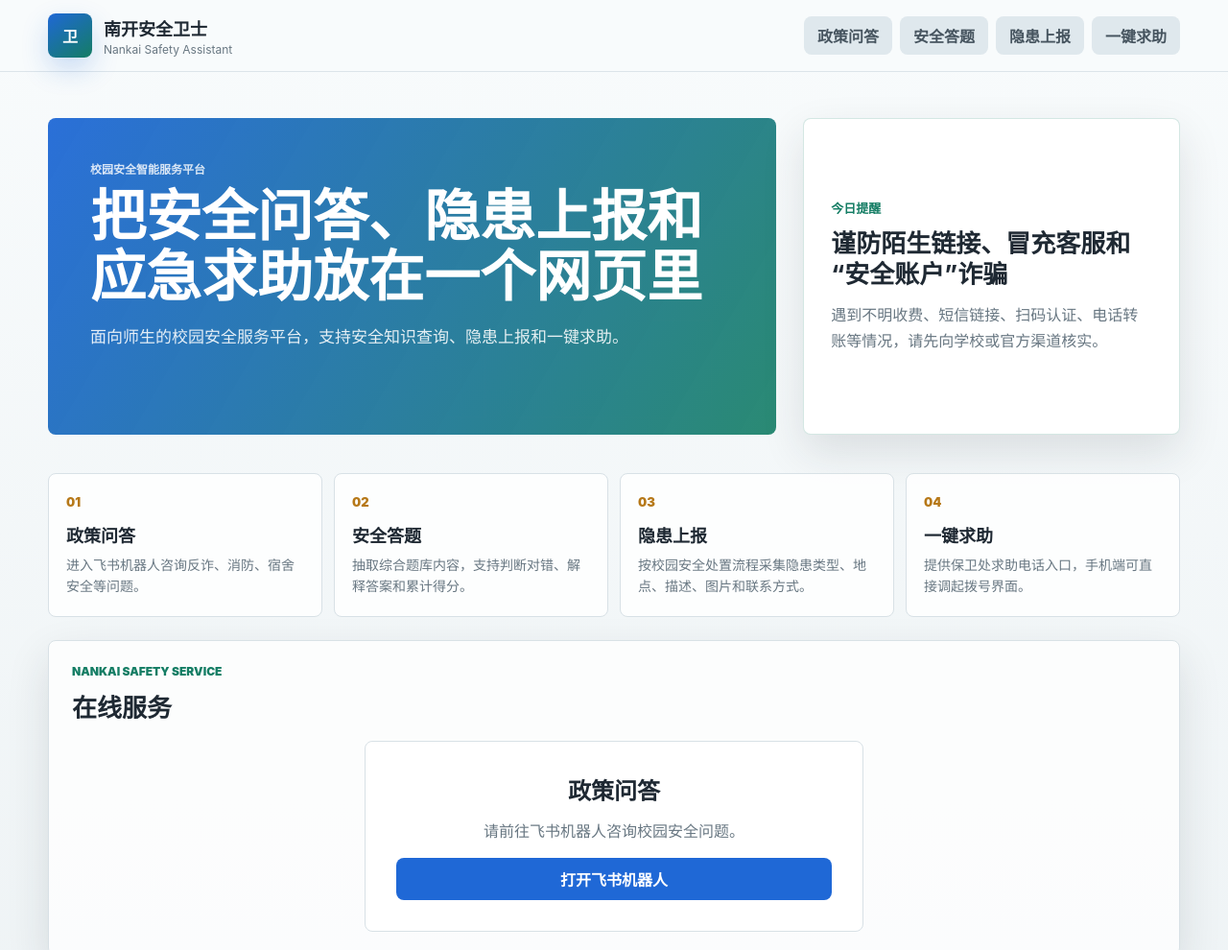
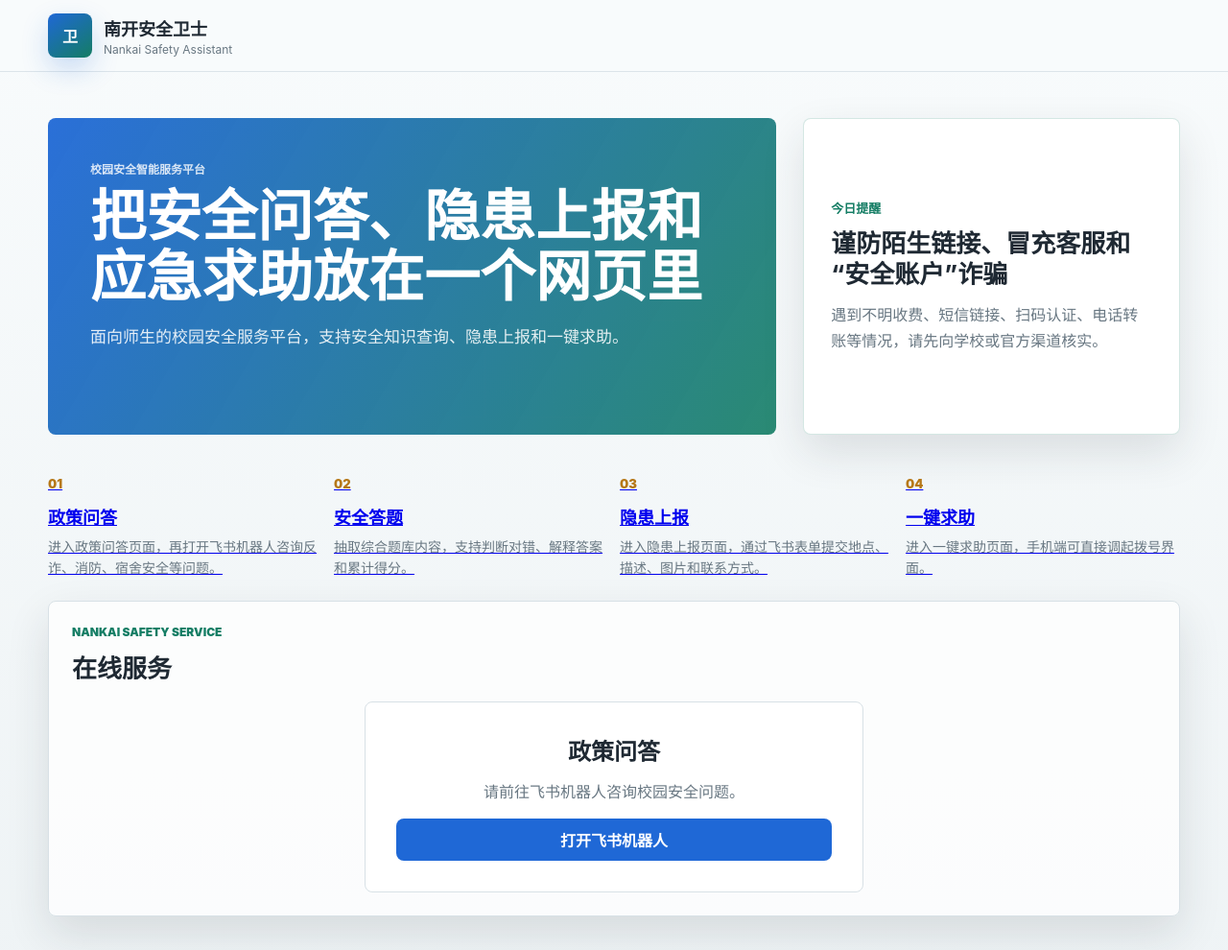
Before and after one commit to Huo2xini/nankai-security-guard, a website: page index.html in a window 1280 px wide. Shown: the top 990 px of the page at 96% size. Drawn offline with Linux system fonts and the light colour scheme.

Commit message:
Make feature cards link to site pages

```diff
--- a/index.html
+++ b/index.html
@@ -16,12 +16,6 @@
             <small>Nankai Safety Assistant</small>
           </span>
         </a>
-        <nav class="top-nav" aria-label="主要功能">
-          <a class="tab-button" href="https://applink.feishu.cn/client/bot/open?appId=cli_aac98d0e52b85be3">政策问答</a>
-          <button class="tab-button" type="button" data-tab="quiz">安全答题</button>
-          <button class="tab-button" type="button" data-tab="report">隐患上报</button>
-          <button class="tab-button" type="button" data-tab="help">一键求助</button>
-        </nav>
       </div>
     </header>
 
@@ -38,12 +32,11 @@
           <p>遇到不明收费、短信链接、扫码认证、电话转账等情况，请先向学校或官方渠道核实。</p>
         </aside>
       </section>
-
       <section class="feature-strip" aria-label="功能概览">
-        <article><span>01</span><strong>政策问答</strong><p>进入飞书机器人咨询反诈、消防、宿舍安全等问题。</p></article>
-        <article><span>02</span><strong>安全答题</strong><p>抽取综合题库内容，支持判断对错、解释答案和累计得分。</p></article>
-        <article><span>03</span><strong>隐患上报</strong><p>按校园安全处置流程采集隐患类型、地点、描述、图片和联系方式。</p></article>
-        <article><span>04</span><strong>一键求助</strong><p>提供保卫处求助电话入口，手机端可直接调起拨号界面。</p></article>
+        <a class="feature-card" href="index.html"><span>01</span><strong>政策问答</strong><p>进入政策问答页面，再打开飞书机器人咨询反诈、消防、宿舍安全等问题。</p></a>
+        <a class="feature-card" href="knowledge.html"><span>02</span><strong>安全答题</strong><p>抽取综合题库内容，支持判断对错、解释答案和累计得分。</p></a>
+        <a class="feature-card" href="report.html"><span>03</span><strong>隐患上报</strong><p>进入隐患上报页面，通过飞书表单提交地点、描述、图片和联系方式。</p></a>
+        <a class="feature-card" href="help.html"><span>04</span><strong>一键求助</strong><p>进入一键求助页面，手机端可直接调起拨号界面。</p></a>
       </section>
 
       <section class="workspace">
```
